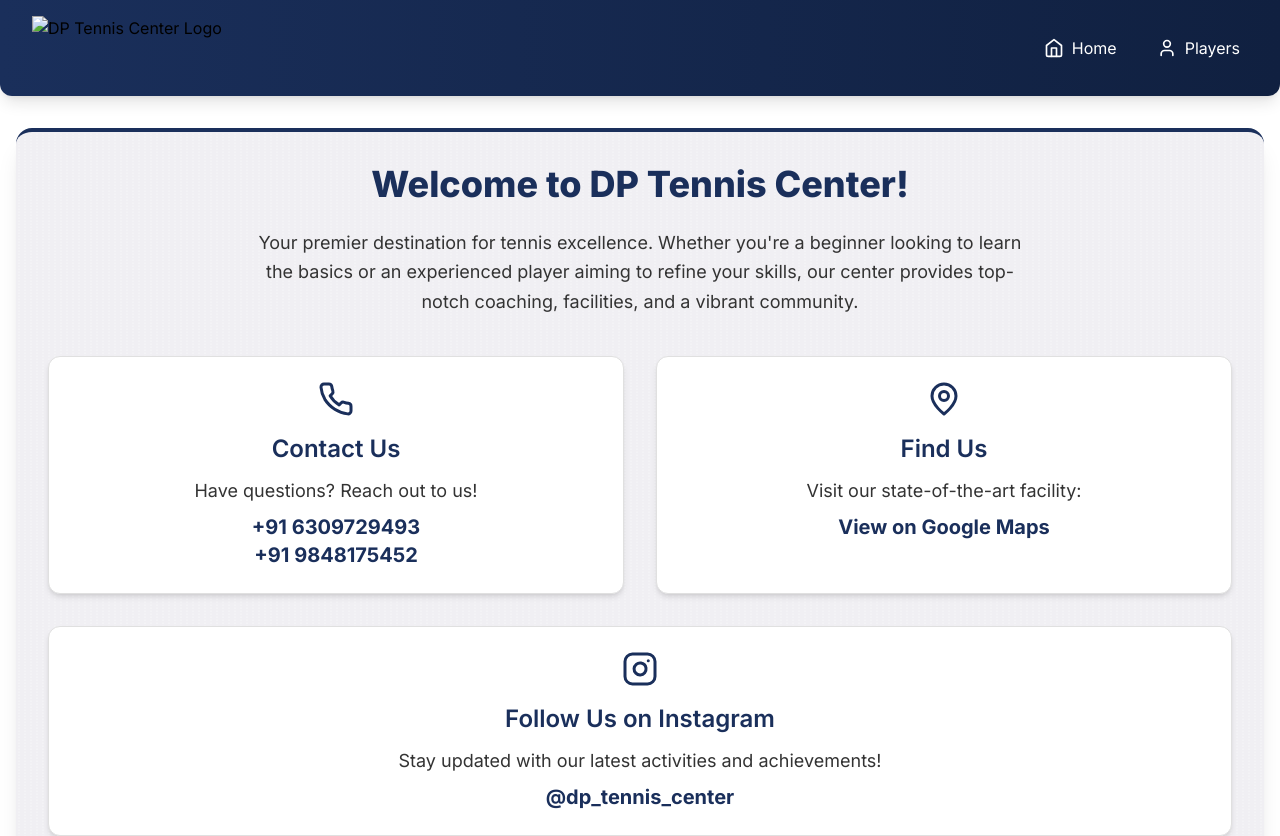
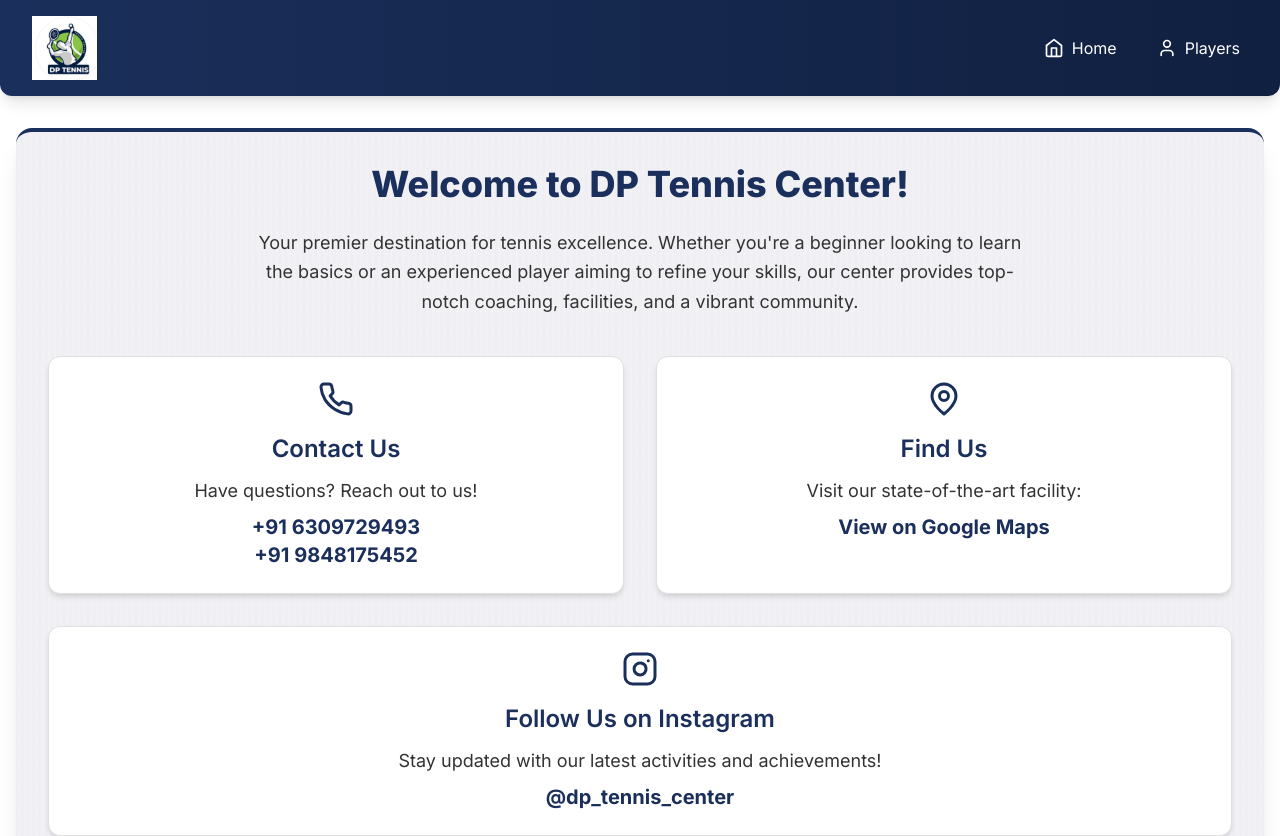
Before and after one commit to Praveensaich/Dp_tennis_center, a plain HTML site: page index.html in a window 1280 px wide. Shown: the top 836 px of the page. Drawn offline with nearby package versions, Linux system fonts and the light colour scheme.

Commit message:
Update index.html

```diff
--- a/index.html
+++ b/index.html
@@ -71,7 +71,7 @@
     <header class="bg-gradient-to-r from-dp-dark-blue to-dp-deep-blue p-4 shadow-lg rounded-b-xl">
         <div class="container mx-auto flex justify-between items-center">
             <!-- Logo from uploaded image -->
-            <img src="image_3f6638.png" alt="DP Tennis Center Logo" class="h-12 md:h-16 object-contain">
+            <img src="Screenshot 2025-05-09 183853.png" alt="DP Tennis Center Logo" class="h-12 md:h-16 object-contain">
             <nav>
                 <ul class="flex space-x-6">
                     <li>
```
